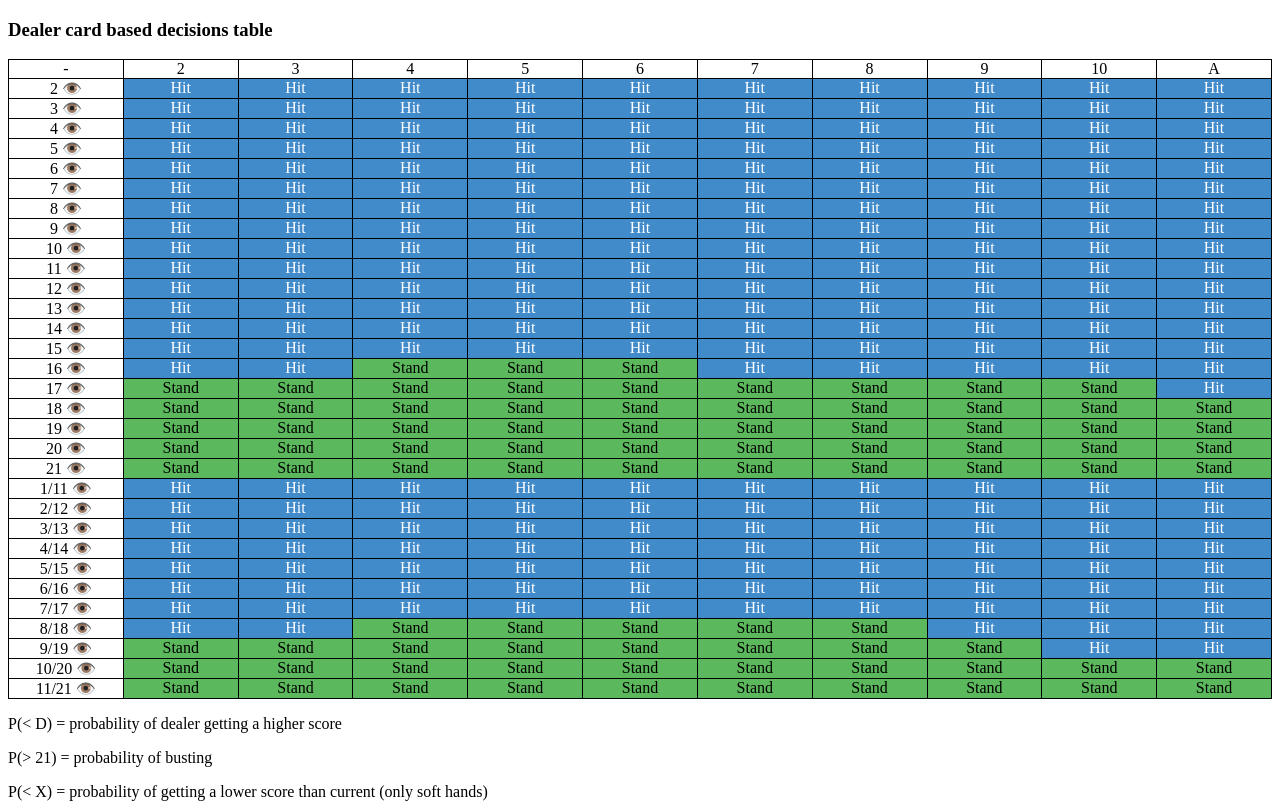
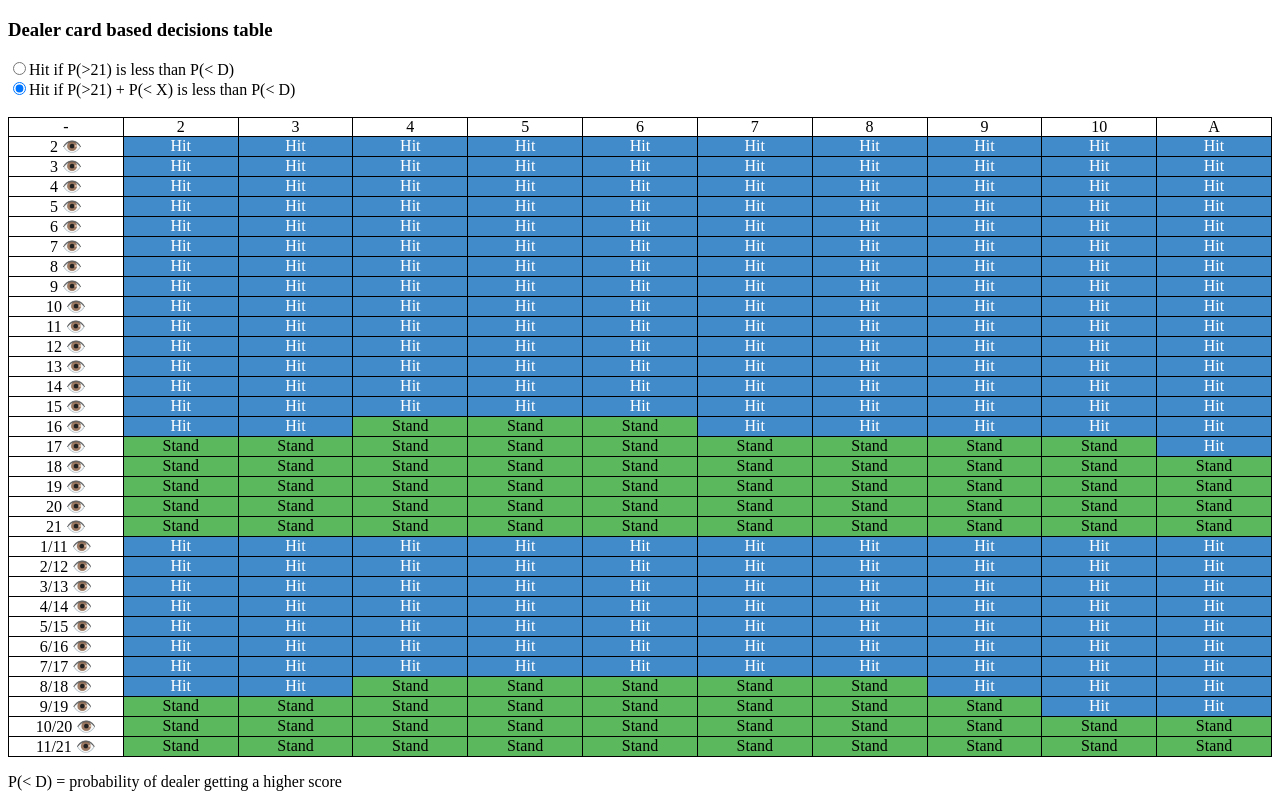
Before and after one commit to capelski/blackjack-odds, a React app: page / in a window 1280 px wide. Shown: the top 803 px of the page. Built offline with nearby package versions, Linux system fonts and the light colour scheme.

Commit message:
Introduce hit strategy

```diff
--- a/src/components/app.tsx
+++ b/src/components/app.tsx
@@ -1,4 +1,5 @@
 import React, { useEffect, useState } from 'react';
+import { dealerStandThreshold } from '../constants';
 import {
     getOutcomesSet,
     getAllHands,
@@ -7,7 +8,7 @@ import {
     getStandThresholdProbabilities,
     getDealerCardBasedProbabilities
 } from '../logic';
-import { dealerStandThreshold } from '../constants';
+import { HitStrategy } from '../models';
 import {
     AllEffectiveScoreProbabilities,
     AllScoreDealerCardBasedProbabilities,
@@ -21,6 +22,7 @@ import { DealerCardBasedDecisionsTable } from './dealer-card-based-decisions-tab
 // TODO Compute turnover
 
 export const App: React.FC = () => {
+    const [hitStrategy, setHitStrategy] = useState<HitStrategy>(HitStrategy.includeLowerScore);
     const [allScoreStats, setAllScoreStats] = useState<ScoreStats[]>();
     const [dealerProbabilities, setDealerProbabilities] =
         useState<AllEffectiveScoreProbabilities>();
@@ -45,6 +47,7 @@ export const App: React.FC = () => {
         });
         const nextPlayerProbabilities = getDealerCardBasedProbabilities({
             allScoreStats: nextAllScoreStats,
+            hitStrategy,
             dealerProbabilities: nextDealerProbabilities,
             outcomesSet: nextOutcomesSet
         });
@@ -56,9 +59,39 @@ export const App: React.FC = () => {
         setPlayerProbabilities(nextPlayerProbabilities);
     }, []);
 
+    useEffect(() => {
+        if (
+            allScoreStats !== undefined &&
+            outcomesSet !== undefined &&
+            dealerProbabilities !== undefined
+        ) {
+            const nextPlayerProbabilities = getDealerCardBasedProbabilities({
+                allScoreStats,
+                hitStrategy,
+                dealerProbabilities,
+                outcomesSet
+            });
+            setPlayerProbabilities(nextPlayerProbabilities);
+        }
+    }, [hitStrategy]);
+
     return (
         <div>
             <h3>Dealer card based decisions table</h3>
+            {Object.values(HitStrategy).map((hitStrategyOption) => (
+                <React.Fragment key={hitStrategyOption}>
+                    <input
+                        checked={hitStrategy === hitStrategyOption}
+                        name="hit-strategy"
+                        onChange={(option) => setHitStrategy(option.target.value as HitStrategy)}
+                        type="radio"
+                        value={hitStrategyOption}
+                    />
+                    {hitStrategyOption}
+                    <br />
+                </React.Fragment>
+            ))}
+            <br />
             {allScoreStats !== undefined &&
             outcomesSet !== undefined &&
             playerProbabilities !== undefined ? (
--- a/src/components/dealer-card-based-decisions-table.tsx
+++ b/src/components/dealer-card-based-decisions-table.tsx
@@ -152,8 +152,8 @@ export const DealerCardBasedDecisionsTable: React.FC<DealerCardBasedDecisionsTab
                 );
             })}
             <p>P({'<'} D) = probability of dealer getting a higher score</p>
-            <p>P({'>'} 21) = probability of busting</p>
-            <p>P({'<'} X) = probability of getting a lower score than current (only soft hands)</p>
+            <p>P({'>'}21) = probability of busting</p>
+            <p>P({'<'} X) = probability of getting a score lower than X (only soft hands)</p>
         </div>
     );
 };
--- a/src/logic/score-stats.ts
+++ b/src/logic/score-stats.ts
@@ -1,5 +1,5 @@
 import { maximumScore } from '../constants';
-import { PlayerDecision } from '../models';
+import { HitStrategy, PlayerDecision } from '../models';
 import {
     AllEffectiveScoreProbabilities,
     AllScoreDealerCardBasedProbabilities,
@@ -49,10 +49,12 @@ export const getAllScoreStats = (allHands: Hand[]): ScoreStats[] => {
  */
 export const getDealerCardBasedProbabilities = ({
     allScoreStats,
+    hitStrategy,
     outcomesSet,
     dealerProbabilities
 }: {
     allScoreStats: ScoreStats[];
+    hitStrategy: HitStrategy;
     outcomesSet: OutcomesSet;
     dealerProbabilities: AllEffectiveScoreProbabilities;
 }) => {
@@ -92,11 +94,15 @@ export const getDealerCardBasedProbabilities = ({
                         scoreStats.representativeHand.effectiveScore - 1
                     );
 
-                    // TODO Config item to include/exclude probability of lower score
+                    const hitStrategyProbability =
+                        hitStrategy === HitStrategy.bustingProbabilityOnly
+                            ? bustingProbability
+                            : bustingProbability + lowerScoreProbability;
+
                     // TODO Config item to demand minimal margin of gain for hitting?
 
                     const decision: PlayerDecision =
-                        bustingProbability + lowerScoreProbability - lessThanDealerProbability < 0
+                        hitStrategyProbability - lessThanDealerProbability < 0
                             ? PlayerDecision.hit
                             : PlayerDecision.stand;
 
--- /dev/null
+++ b/src/models/hit-strategy.ts
@@ -0,0 +1,4 @@
+export enum HitStrategy {
+    bustingProbabilityOnly = `Hit if P(>21) is less than P(< D)`,
+    includeLowerScore = `Hit if P(>21) + P(< X) is less than P(< D)`
+}
--- a/src/models/index.ts
+++ b/src/models/index.ts
@@ -1,2 +1,3 @@
+export { HitStrategy } from './hit-strategy';
 export { PlayerDecision } from './player-decision';
 export { ScoreKey } from './score-key';
```
